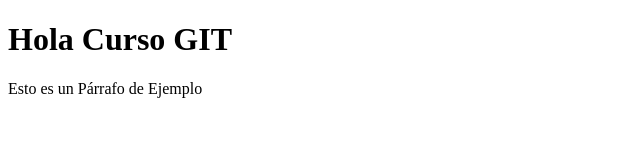
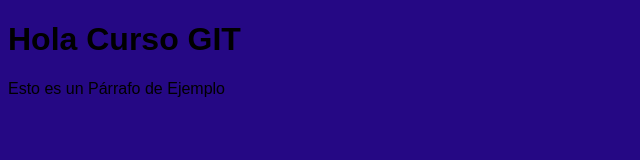
Before and after one commit to BayoReyes/CursoGit, a plain HTML site: page index.html in a window 1280 px wide. Shown: the whole page, without its empty margins (0-640 px from the left). Drawn offline with Linux system fonts and the light colour scheme.

Commit message:
Color y Fuente

```diff
--- /dev/null
+++ b/css/estilos.css
@@ -0,0 +1,4 @@
+body{
+    background-color: #250884;
+    font-family: Arial, sans-serif;
+}
--- a/index.html
+++ b/index.html
@@ -4,6 +4,7 @@
     <meta charset="UTF-8">
     <meta name="viewport" content="width=device-width, initial-scale=1.0">
     <title>Document</title>
+    <link rel="stylesheet" href="css/estilos.css" type="text/css">
 </head>
 <body>
 <h1>Hola Curso GIT</h1>
--- /dev/null
+++ b/js/javascript.js
@@ -0,0 +1 @@
+// JavaScrip Document
```
